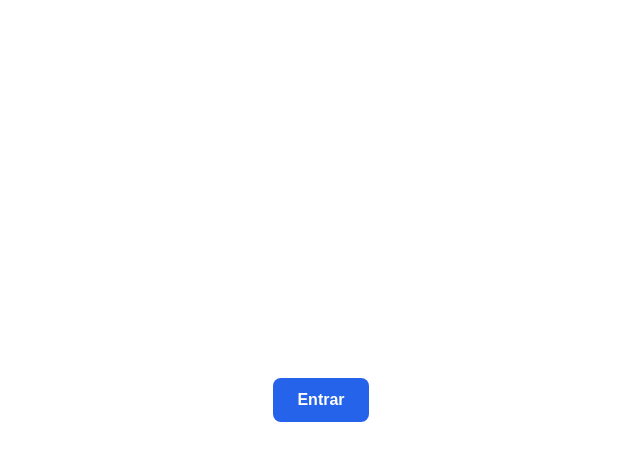
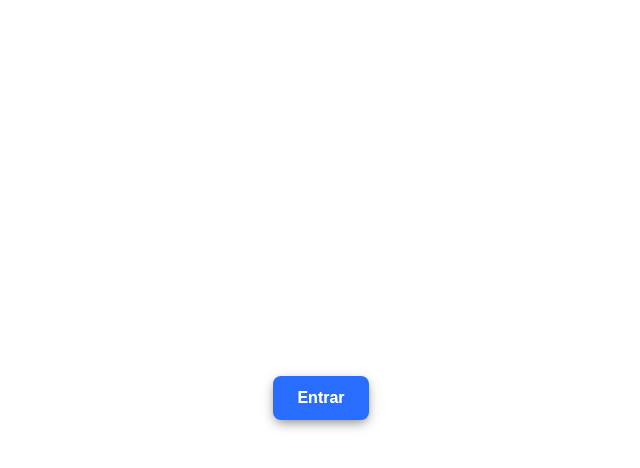
Before and after one commit to alexandre-cor/projeto1, a plain HTML site: page index.html in a window 1280 px wide. In both pictures the pointer is over the button "Entrar". Shown: the whole page, without its empty margins (319-959 px from the left). Drawn offline with Linux system fonts and the light colour scheme.

Commit message:
adicionado transição, hover e .gitignore

```diff
--- a/components/button.css
+++ b/components/button.css
@@ -14,5 +14,15 @@
 
   background-color: var(--button-color);
   color: var(--font-color);
+
   border-radius: var(--button-radius);
+
+  box-shadow: 0 2px 4px rgba(0, 0, 0, 0.5);
+  transition: all 0.2s ease;
+
+  &:hover {
+    transform: translateY(-2px);
+    box-shadow: 0 4px 12px -2px rgba(0, 0, 0, 0.5);
+    filter: brightness(1.1);
+  }
 }
```
Also changed, not shown: digest.txt, 1 other file.
